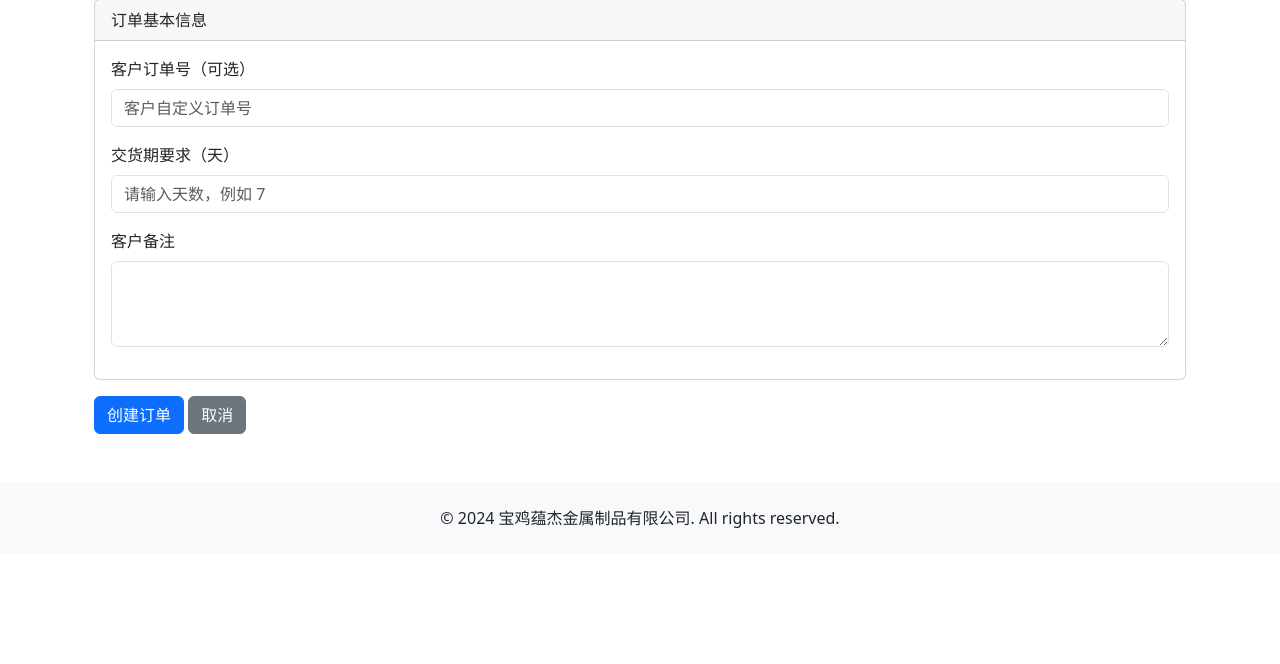
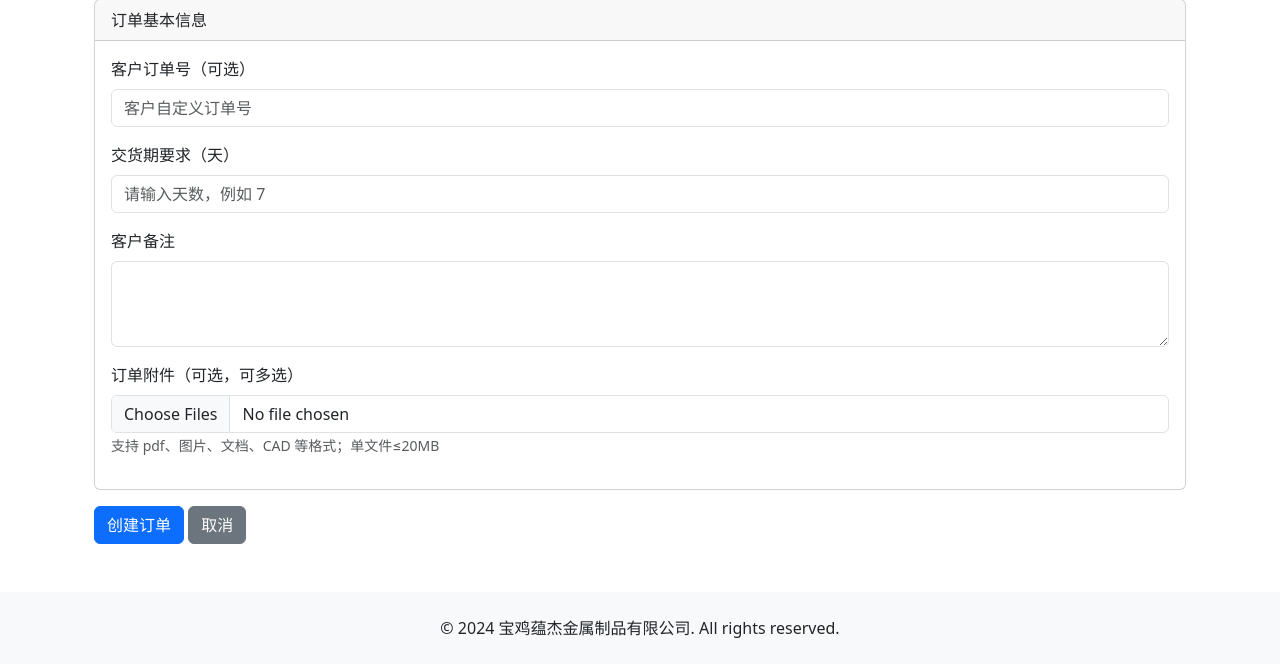
Before and after one commit to hkr1211/trade_project, a Django app: page /buyer/orders/create/ in a window 1280 px wide. Shown: the part 594-1258 px from the top of the page. Before the commit the page ends 1122 px from the top, so only its background shows below. Run offline with Django 5.2, Linux system fonts and the light colour scheme; a user stored in the database is signed in; tables that the repository leaves empty hold one stand-in row (values such as "Sample post"); some libraries are stand-ins or nearby versions.

Commit message:
再次修改买家创建订单带附件后失败的问题

```diff
--- a/orders/templates/orders/order_create.html
+++ b/orders/templates/orders/order_create.html
@@ -100,6 +100,11 @@
                     <label class="form-label">{% trans "客户备注" %}</label>
                     <textarea class="form-control" name="customer_notes"
                               id="customer_notes" rows="3"></textarea>
+                </div>
+                <div class="mb-3">
+                    <label class="form-label">{% trans "订单附件（可选，可多选）" %}</label>
+                    <input type="file" class="form-control" name="attachments" multiple>
+                    <small class="form-text text-muted">{% trans "支持 pdf、图片、文档、CAD 等格式；单文件≤20MB" %}</small>
                 </div>
             </div>
         </div>
--- a/orders/views.py
+++ b/orders/views.py
@@ -5,6 +5,7 @@ from django.contrib import messages
 from django.utils.translation import gettext as _
 from django.db import transaction
 from django.utils import timezone
+from django.utils.crypto import get_random_string
 from django.contrib.auth.models import User
 from django.db.models import Q
 from django.http import JsonResponse
@@ -700,8 +701,13 @@ def order_create(request):
 
         try:
             with transaction.atomic():
-                # 生成订单号
-                order_number = f"ORD-{timezone.now().strftime('%Y%m%d%H%M%S')}"
+                # 生成唯一订单号（时间戳+随机数，确保唯一）
+                base_ts = timezone.now().strftime('%Y%m%d%H%M%S')
+                while True:
+                    order_number_candidate = f"ORD-{base_ts}{get_random_string(4, '0123456789')}"
+                    if not Order.objects.filter(order_number=order_number_candidate).exists():
+                        order_number = order_number_candidate
+                        break
 
                 # 创建订单
                 # 合并备注：若提供了交货期（天），与客户备注合并保存
@@ -747,6 +753,17 @@ def order_create(request):
                             specifications=item_data.get('specifications', '')
                         )
 
+                # 处理订单附件（可选，多文件）
+                files = request.FILES.getlist('attachments')
+                for f in files:
+                    OrderAttachment.objects.create(
+                        order=order,
+                        file=f,
+                        file_name=getattr(f, 'name', ''),
+                        description='订单附件',
+                        uploaded_by=request.user
+                    )
+
                 # 如果基于询单创建，更新询单状态
                 if inquiry_id:
                     Inquiry.objects.filter(id=inquiry_id).update(status='ordered')
```
